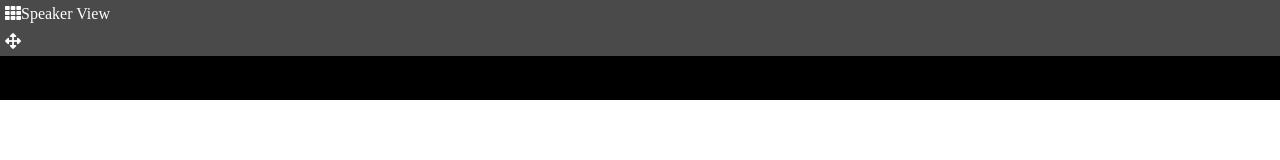
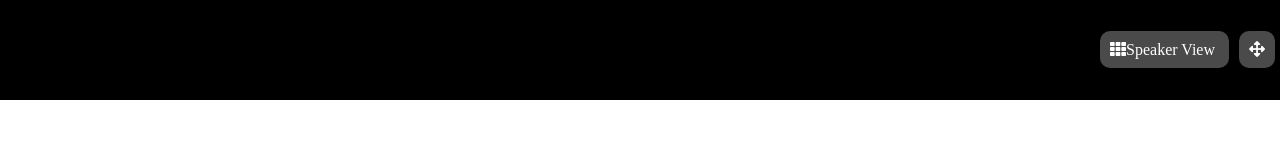
Before and after one commit to Narresx/html-css-zoom, a plain HTML site: page index.html in a window 1280 px wide. Drawn offline with Linux system fonts and the light colour scheme.

Commit message:
add-stuff

```diff
--- a/style.css
+++ b/style.css
@@ -17,9 +17,15 @@ body{
     width: 100%;
     background-color: black;
     position: fixed;
+    display: flex;
+    justify-content: flex-end;
+    align-items: center;
 }
 
 .button{
+    display: inline;
     background: rgb(74,74,74);
-    padding: 5px;
+    padding: 10px;
+    margin: 5px;
+    border-radius: 10px;
 }
```
